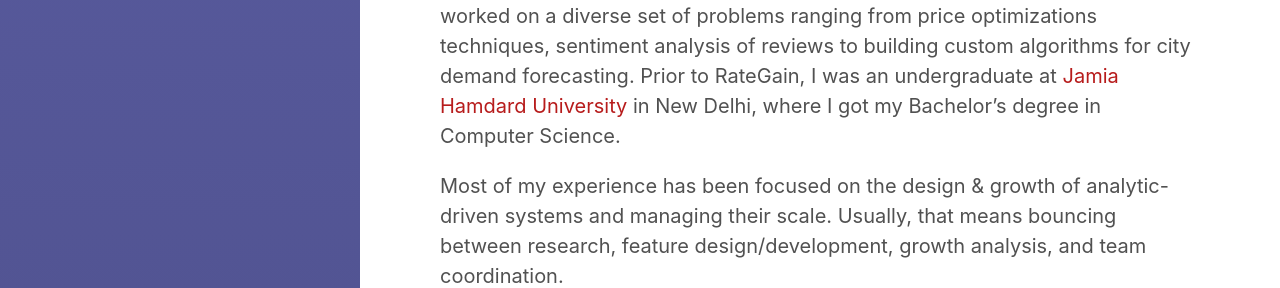
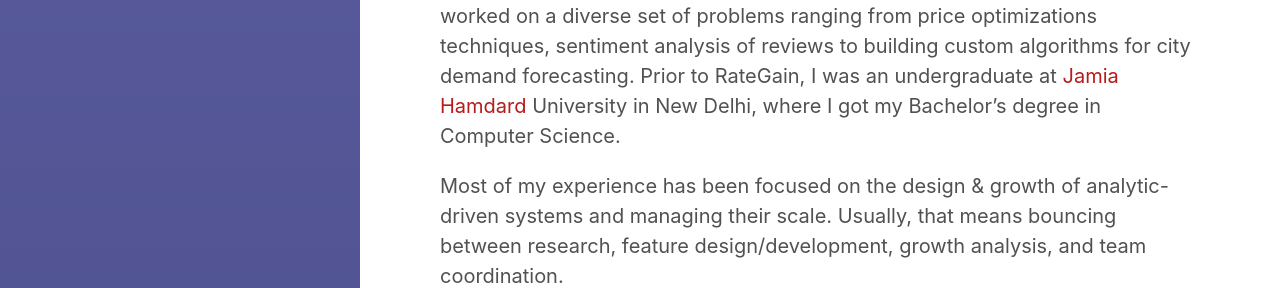
Before and after one commit to XOR97/XOR97.github.io, a Jekyll site: the page built from about.md, in a window 1280 px wide. Shown: the part 377-665 px from the top of the page. Built offline with Jekyll 4.4.1, drawn with Linux system fonts in a browser that asks for light colours.

```diff
--- a/about.md
+++ b/about.md
@@ -8,7 +8,7 @@ sidebar_link: true
 
 I use this **space** to pen my thoughts on a range of topics that are at the intersection of computer science, analytics, data engineering, product design & development.
 
-I've recently stepped down from my position as Data Engineer at [RateGain](https://rategain.com) to pursue graduate studies. I was part of the Data Science Lab at RateGain and worked on a diverse set of problems ranging from price optimizations techniques, sentiment analysis of reviews to building custom algorithms for city demand forecasting. Prior to RateGain, I was an undergraduate at [Jamia Hamdard University](https://en.wikipedia.org/wiki/Jamia_Hamdard) in New Delhi, where I got my Bachelor's degree in Computer Science.
+I've recently stepped down from my position as Data Engineer at [RateGain](https://rategain.com) to pursue graduate studies. I was part of the Data Science Lab at RateGain and worked on a diverse set of problems ranging from price optimizations techniques, sentiment analysis of reviews to building custom algorithms for city demand forecasting. Prior to RateGain, I was an undergraduate at [Jamia Hamdard](https://en.wikipedia.org/wiki/Jamia_Hamdard) University in New Delhi, where I got my Bachelor's degree in Computer Science.
 
 Most of my experience has been focused on the design & growth of analytic-driven systems and managing their scale. Usually, that means bouncing between research, feature design/development, growth analysis, and team coordination.
 
```
